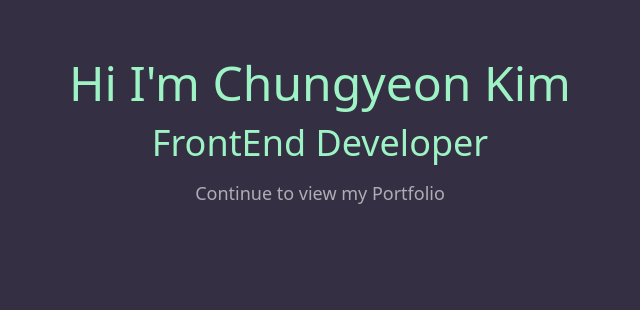
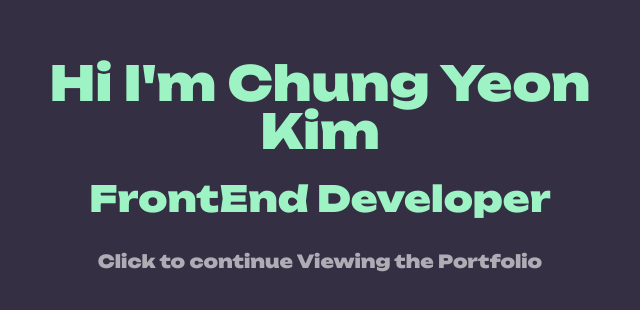
Before and after one commit to augusstt06/portfolio, a Next.js app: page / in a window 1280 px wide. Shown: the part 208-518 px from the top of the page, without its empty margins (320-960 px from the left). Built offline with nearby package versions, Linux system fonts and the light colour scheme.

Commit message:
publishing: main text

```diff
--- a/src/app/globals.css
+++ b/src/app/globals.css
@@ -2,6 +2,18 @@
 @tailwind components;
 @tailwind utilities;
 
+@font-face {
+  font-family: 'Unbounded';
+  src: url('../../public/fonts/Unbounded-VariableFont_wght.ttf')
+    format('truetype');
+
+  font-weight: 900;
+}
+@layer base {
+  body {
+    font-family: 'Unbounded';
+  }
+}
 @layer utilities {
   .abs-center {
     @apply absolute top-1/3 left-1/2 -translate-x-1/2;
--- a/src/app/page.tsx
+++ b/src/app/page.tsx
@@ -1,7 +1,7 @@
 'use client'
 
 import 'tailwindcss/tailwind.css'
-import Text from './components/organisms/Text'
+import Text from '../components/organisms/Text'
 
 const Home: React.FC = () => {
   return (
--- a/src/app/components/organisms/Text.tsx
+++ b/src/components/organisms/Text.tsx
@@ -94,19 +94,20 @@ export default function Text() {
   }, [])
 
   return (
-    <article className="col-flex justify-center abs-center">
+    <article className="col-flex justify-center abs-center space-y-5">
       <blockquote
         ref={blockquoteRef}
-        className="cursor-pointer text-3xl max-w-lg mx-auto leading-tight text-center text-[#9DF3C4]"
+        className="cursor-pointer text-3xl max-w-2xl mx-auto leading-tight text-center text-[#9DF3C4]"
       >
-        <h1 className="text-5xl mb-4">Hi I&apos;m Chungyeon Kim</h1>
+        <h1 className="text-5xl mb-6">Hi I&apos;m Chung Yeon Kim</h1>
         <small className="text-4xl">FrontEnd Developer</small>
       </blockquote>
       <p
         ref={noteRef}
-        className="text-center text-white text-lg opacity-0 mt-4 cursor-pointer hover:text-[#9DF3c4] simple-transition"
+        className="group text-center text-white text-lg opacity-0 mt-4 cursor-pointer hover:text-[#9DF3c4] simple-transition relative px-6 py-2"
       >
-        Continue to view my Portfolio
+        Click to continue Viewing the Portfolio
+        <span className="absolute inset-0 border-2 border-[#9DF3c4] transition-all duration-700 transform scale-x-0 origin-left group-hover:scale-x-100 pointer-events-none z-[-1]"></span>
       </p>
     </article>
   )
--- a/tailwind.config.ts
+++ b/tailwind.config.ts
@@ -1,20 +1,23 @@
-import type { Config } from "tailwindcss";
+import type { Config } from 'tailwindcss'
 
 const config: Config = {
   content: [
-    "./src/pages/**/*.{js,ts,jsx,tsx,mdx}",
-    "./src/components/**/*.{js,ts,jsx,tsx,mdx}",
-    "./src/app/**/*.{js,ts,jsx,tsx,mdx}",
+    './src/pages/**/*.{js,ts,jsx,tsx,mdx}',
+    './src/components/**/*.{js,ts,jsx,tsx,mdx}',
+    './src/app/**/*.{js,ts,jsx,tsx,mdx}',
   ],
   theme: {
     extend: {
       backgroundImage: {
-        "gradient-radial": "radial-gradient(var(--tw-gradient-stops))",
-        "gradient-conic":
-          "conic-gradient(from 180deg at 50% 50%, var(--tw-gradient-stops))",
+        'gradient-radial': 'radial-gradient(var(--tw-gradient-stops))',
+        'gradient-conic':
+          'conic-gradient(from 180deg at 50% 50%, var(--tw-gradient-stops))',
+      },
+      fontFamily: {
+        custom: ['Unbounded'],
       },
     },
   },
   plugins: [],
-};
-export default config;
+}
+export default config
```
Also changed, not shown: public/fonts/BowlbyOne.ttf (added), public/fonts/Unbounded-VariableFont_wght.ttf (added), src/components/atom/input/input.tsx (renamed from src/app/components/atom/input/input.tsx).
